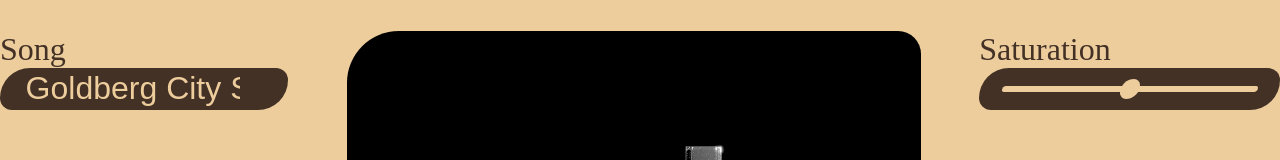
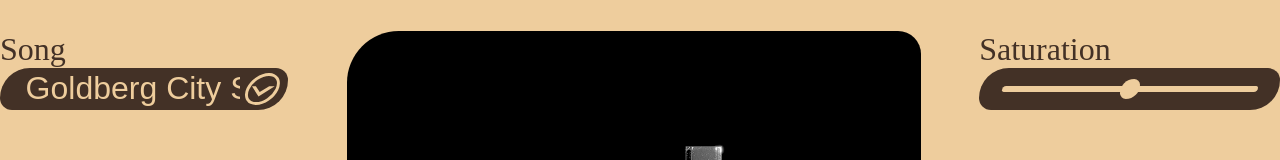
Before and after one commit to StefanAvra/cover-editor, a React (Create React App) app: page / in a window 1280 px wide. Shown: the part 393-553 px from the top of the page. Built offline with nearby package versions, Linux system fonts and the light colour scheme; a web font is replaced by a local one.

Commit message:
added missing icon

```diff
--- a/src/components/CoverSelect.js
+++ b/src/components/CoverSelect.js
@@ -29,7 +29,6 @@ export default function CoverSelect(props) {
 
     return (
         <div className={styles.CustomSelect}>
-            {/* {iconSvg} */}
             <label htmlFor="cover images">Motive</label>
             <div className={styles.selectContainer}>
                 <select
--- a/src/components/SongSelect.js
+++ b/src/components/SongSelect.js
@@ -4,9 +4,31 @@ import { useState } from "react";
 export default function SongSelect(props) {
     const [selectedSong, setSelectedSong] = useState(props.selectedSong);
 
+    let iconSvg = (
+        <svg
+            id="Ebene_1"
+            data-name="Ebene 1"
+            xmlns="http://www.w3.org/2000/svg"
+            viewBox="0 0 50.78 46.57"
+            style={{
+                fill: getComputedStyle(document.body).getPropertyValue(
+                    "--bg-color"
+                ),
+                height: "2em",
+                position: "absolute",
+                right: "8px",
+                pointerEvents: "none",
+            }}
+        >
+            <path d="M50.27,10.64a14.09,14.09,0,0,0-1.72-4,13.47,13.47,0,0,0-5.67-5A18.32,18.32,0,0,0,34.79,0c-6,0-12.65,2.28-18.74,6.43A39.77,39.77,0,0,0,2.42,21.86,23.58,23.58,0,0,0,0,31.46a16.86,16.86,0,0,0,.51,4.43,14,14,0,0,0,1.72,4,13.56,13.56,0,0,0,5.67,5A18.49,18.49,0,0,0,16,46.55c6,0,12.65-2.28,18.74-6.43A39.77,39.77,0,0,0,48.36,24.67a23.58,23.58,0,0,0,2.42-9.6A16.91,16.91,0,0,0,50.27,10.64Zm-46,20.89a19.42,19.42,0,0,1,2-7.86A35.45,35.45,0,0,1,18.44,9.92c5.39-3.67,11.2-5.69,16.35-5.69A14.35,14.35,0,0,1,41,5.51,9.41,9.41,0,0,1,45,9a9.61,9.61,0,0,1,1.19,2.76A12.12,12.12,0,0,1,46.53,15a19.42,19.42,0,0,1-2,7.86A35.37,35.37,0,0,1,32.34,36.61C27,40.28,21.14,42.3,16,42.3A14.35,14.35,0,0,1,9.74,41a9.41,9.41,0,0,1-3.93-3.44,10.2,10.2,0,0,1-1.19-2.76A12.12,12.12,0,0,1,4.25,31.53Z" />
+            <polygon points="15.8 19.34 21.38 27.7 35.26 19.31 43.27 19.29 19.61 34.06 10.19 19.35 15.8 19.34" />
+        </svg>
+    );
+
     return (
         <div className={styles.CustomSelect}>
             <label htmlFor="songs">Song</label>
+            <div className={styles.selectContainer}>
                 <select
                     name="songs"
                     value={selectedSong}
@@ -21,6 +43,8 @@ export default function SongSelect(props) {
                         </option>
                     ))}
                 </select>
+                {iconSvg}
+            </div>
         </div>
     );
 }
```
Lines whose indentation alone changed are shown as unchanged.
